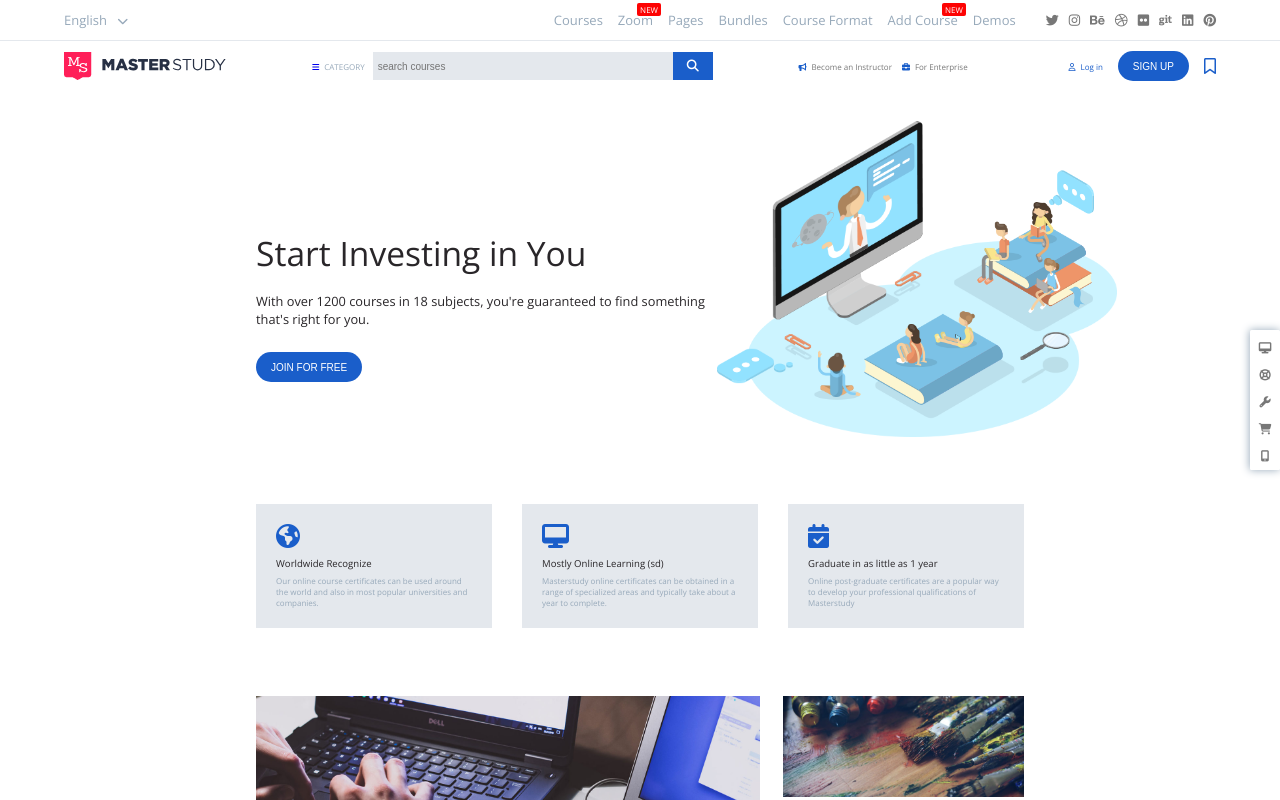
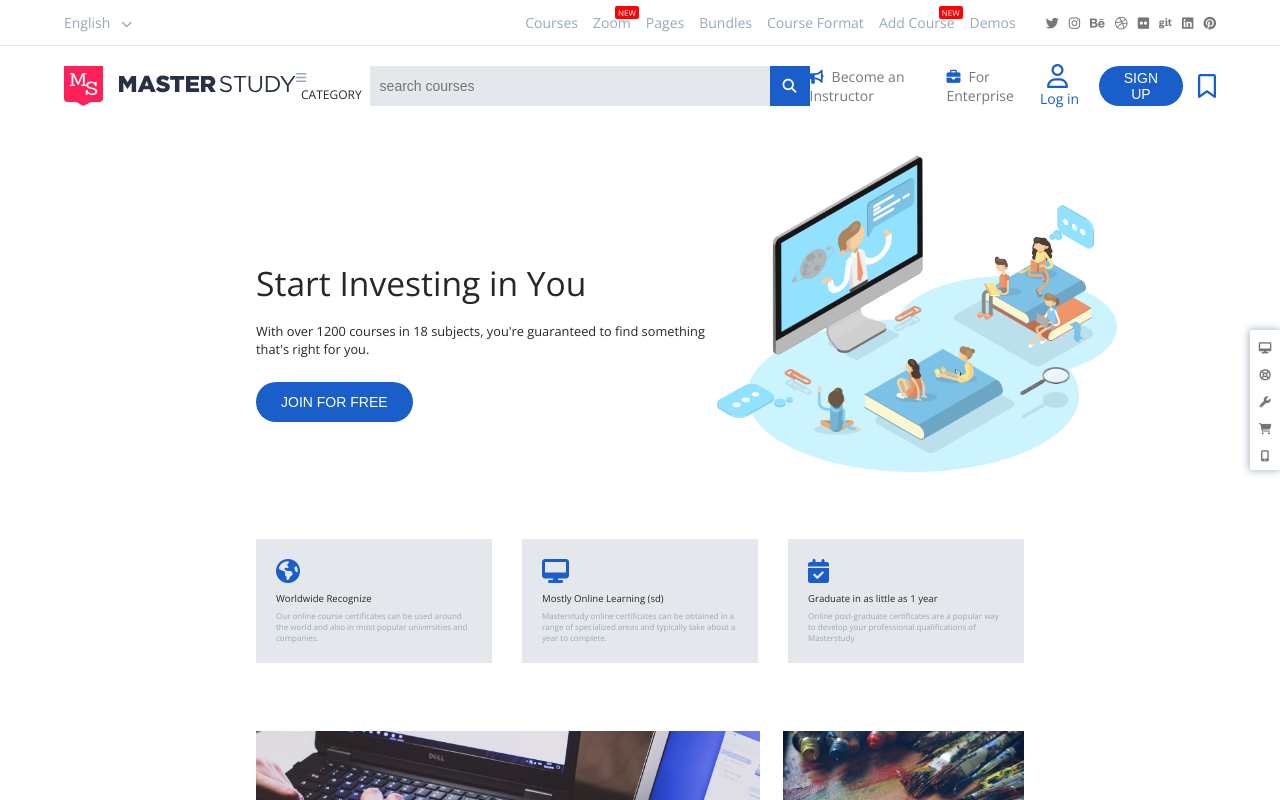
Before and after one commit to leonardoserra/proj-html-vuejs, a Vue app: page / in a window 1280 px wide. Shown: the top 800 px of the page. Built offline with nearby package versions, Linux system fonts and the light colour scheme.

Commit message:
fix button size e bottom header size

```diff
--- a/src/components/MyButton.vue
+++ b/src/components/MyButton.vue
@@ -17,12 +17,12 @@ export default {
 
 button {
     background-color: $button-blue;
-    height: 30px;
-    padding: 0 15px;
+    height: 40px;
+    padding: 0 25px;
     color: $white;
     border: none;
     border-radius: 20px;
-    font-size: 10px;
+    font-size: 14px;
 
     &:hover {
         background-color: $hover-button;
--- a/src/components/PageHeader.vue
+++ b/src/components/PageHeader.vue
@@ -112,8 +112,8 @@ export default {
 }
 
 .top-header {
-    font-size: 13px;
-    height: 40px;
+    font-size: 14px;
+    height: 45px;
     color: $grey-dark;
 
     .left {
@@ -171,14 +171,14 @@ export default {
 }
 
 .bottom-header {
-    height: 50px;
+    height: 80px;
 
     .logo {
         @include mixins.flex-align-center;
         height: 100%;
 
         img {
-            height: 28px;
+            height: 40px;
         }
     }
 
@@ -187,9 +187,12 @@ export default {
         @include mixins.flex-align-center;
 
         .category-filter {
+            a {
+                color: $grey-dark;
 
-            color: $grey-dark;
-            font-size: 8px;
+            }
+
+            font-size: 12px;
             margin-right: 8px;
 
             span {
@@ -202,14 +205,14 @@ export default {
 
             input,
             button {
-                height: 28px;
+                height: 40px;
                 border: none;
             }
 
             button {
                 background-color: $button-blue;
                 color: $white;
-                font-size: 12px;
+                font-size: 14px;
                 width: 40px;
 
                 &:hover {
@@ -224,9 +227,9 @@ export default {
             input {
                 background-color: $grey-light;
                 color: $black-thunder;
-                font-size: 10px;
-                padding-left: 5px;
-                width: 300px;
+                font-size: 14px;
+                padding-left: 10px;
+                width: 400px;
             }
         }
 
@@ -234,8 +237,8 @@ export default {
 
     .client-plan {
         @include mixins.flex-align-center;
-        font-size: 8px;
-        gap: 10px;
+        font-size: 14px;
+        gap: 15px;
 
         a {
             text-decoration: none;
@@ -245,7 +248,7 @@ export default {
             }
 
             span {
-                margin-left: 5px;
+                margin-left: 8px;
                 color: $grey-darker;
 
             }
@@ -256,8 +259,8 @@ export default {
         @include mixins.flex-align-center;
 
         .login-link {
-            font-size: 8px;
-            margin-right: 15px;
+            font-size: 14px;
+            margin-right: 18px;
 
             a {
                 color: $button-blue;
@@ -266,12 +269,13 @@ export default {
             }
 
             span {
-                margin-left: 5px;
+                margin-left: 8px;
 
             }
         }
 
         i {
+            font-size: 1.5rem;
             margin-left: 15px;
             color: $button-blue;
         }
```
